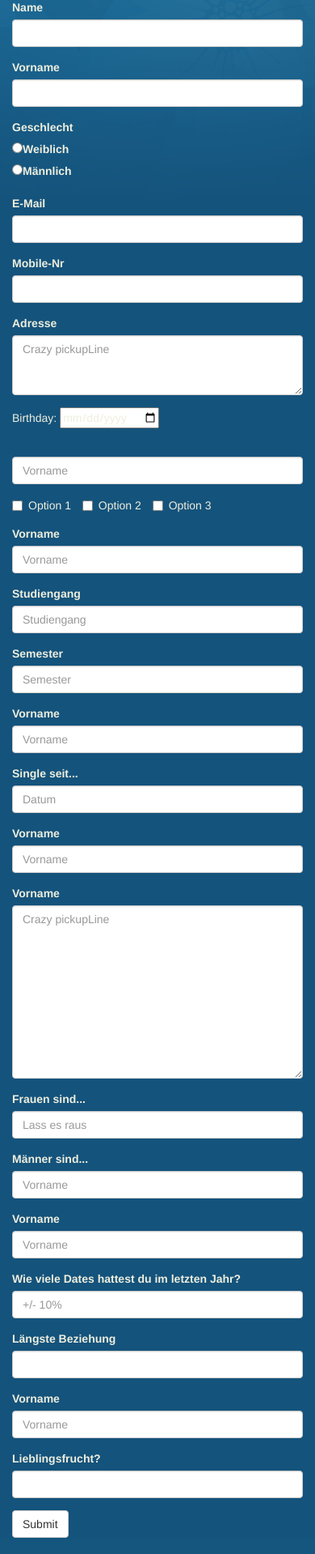
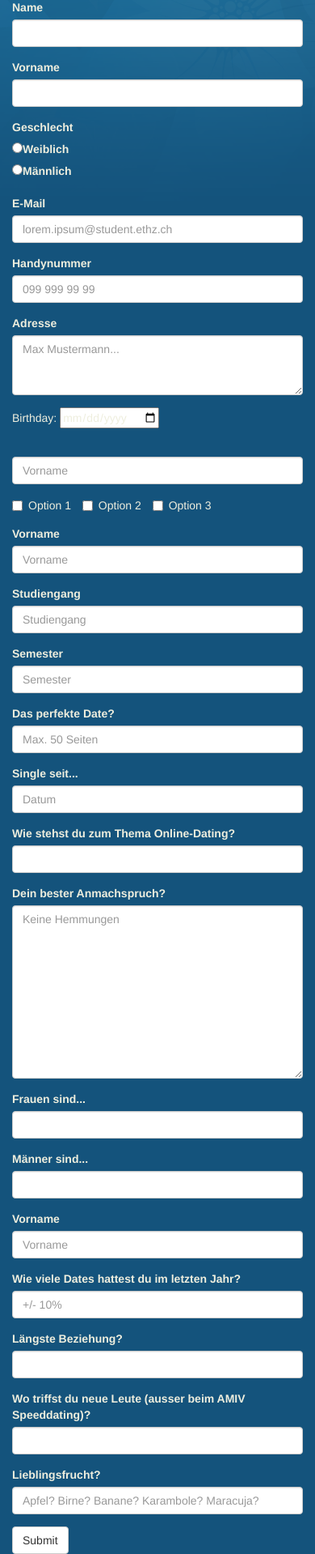
Before and after one commit to amiv-eth/AMIV-Speeddating, a Flask app: page /signup in a window 390 px wide. Shown: the part 524-2443 px from the top of the page at 81% size. Run offline with Flask 2, Linux system fonts and the light colour scheme; some libraries are stand-ins or nearby versions.

Commit message:
input fields!!!
- email, phone, fruit and address placeholders
- some more questions

```diff
--- a/templates/signup.html
+++ b/templates/signup.html
@@ -28,6 +28,7 @@
 
 
 <form action = "http://localhost:5000/signup" method = "POST">
+
 	<div class = "form-group">
 		<label for = "name">Name </label>
 		<input type = "text" class="form-control" name = "name">
@@ -47,15 +48,15 @@
 
 	<div class = "form-group">
 		<label for = "mail">E-Mail </label>
-		<input type = "text" class="form-control" name = "mail">
+		<input type = "text" class="form-control" placeholder="lorem.ipsum@student.ethz.ch" name = "mail">
 	</div>
 	<div class = "form-group">
-		<label for = "mobile">Mobile-Nr </label>
-		<input type = "text" class="form-control" name = "mobile">
+		<label for = "mobile">Handynummer </label>
+		<input type = "text" class="form-control" placeholder="099 999 99 99" name = "mobile">
 	</div>
 	<div class = "form-group">
 		<label for = "address">Adresse</label>
-		<textarea class="form-control" rows="3" placeholder="Crazy pickupLine" name = "pickupLine"></textarea>
+		<textarea class="form-control" rows="3" placeholder="Max Mustermann..." name = "address"></textarea>
 	</div>
 
 
@@ -88,8 +89,8 @@
 		<input type = "text" class="form-control" placeholder="Semester" name = "semester">
 	</div>
 	<div class = "form-group">
-		<label for = "perfectDate">Vorname </label>
-		<input type = "text" class="form-control" placeholder="Vorname" name = "perfectdate">
+		<label for = "perfectDate">Das perfekte Date? </label>
+		<input type = "text" class="form-control" placeholder="Max. 50 Seiten" name = "perfectdate">
 	</div>
 	<!-- TODO date input field -->
 	<div class = "form-group">
@@ -97,20 +98,20 @@
 		<input type = "text" class="form-control" placeholder="Datum" name = "singleSince">
 	</div>
 	<div class = "form-group">
-		<label for = "onlineDating">Vorname </label>
-		<input type = "text" class="form-control" placeholder="Vorname" name = "onlineDating">
+		<label for = "onlineDating">Wie stehst du zum Thema Online-Dating?</label>
+		<input type = "text" class="form-control" name = "onlineDating">
 	</div>
 	<div class = "form-group">
-		<label for = "pickupLine">Vorname </label>
-		<textarea class="form-control" rows="10" placeholder="Crazy pickupLine" name = "pickupLine"></textarea>
+		<label for = "pickupLine">Dein bester Anmachspruch? </label>
+		<textarea class="form-control" rows="10" placeholder="Keine Hemmungen" name = "pickupLine"></textarea>
 	</div>
 	<div class = "form-group">
 		<label for = "women">Frauen sind... </label>
-		<input type = "text" class="form-control" placeholder="Lass es raus" name = "women">
+		<input type = "text" class="form-control"  name = "women">
 	</div>
 	<div class = "form-group">
 		<label for = "men">Männer sind... </label>
-		<input type = "text" class="form-control" placeholder="Vorname" name = "men">
+		<input type = "text" class="form-control" name = "men">
 	</div>
 	<div class = "form-group">
 		<label for = "advantages">Vorname </label>
@@ -121,16 +122,16 @@
 		<input type = "text" class="form-control" placeholder="+/- 10%" name = "nrDates">
 	</div>
 	<div class = "form-group">
-		<label for = "longestRelationship">Längste Beziehung</label>
+		<label for = "longestRelationship">Längste Beziehung?</label>
 		<input type = "text" class="form-control" placeholder="" name = "longestRelationship">
 	</div>
 	<div class = "form-group">
-		<label for = "findDates">Vorname </label>
-		<input type = "text" class="form-control" placeholder="Vorname" name = "findDates">
+		<label for = "findDates">Wo triffst du neue Leute (ausser beim AMIV Speeddating)?</label>
+		<input type = "text" class="form-control" placeholder="" name = "findDates">
 	</div>
 	<div class = "form-group">
 		<label for = "fruit">Lieblingsfrucht?</label>
-		<input type = "text" class="form-control" placeholder="" name = "fruit">
+		<input type = "text" class="form-control" placeholder="Apfel? Birne? Banane? Karambole? Maracuja?" name = "fruit">
 	</div>
 	<button type = "submit" class="btn btn-default">Submit</button>
 </form>
```
